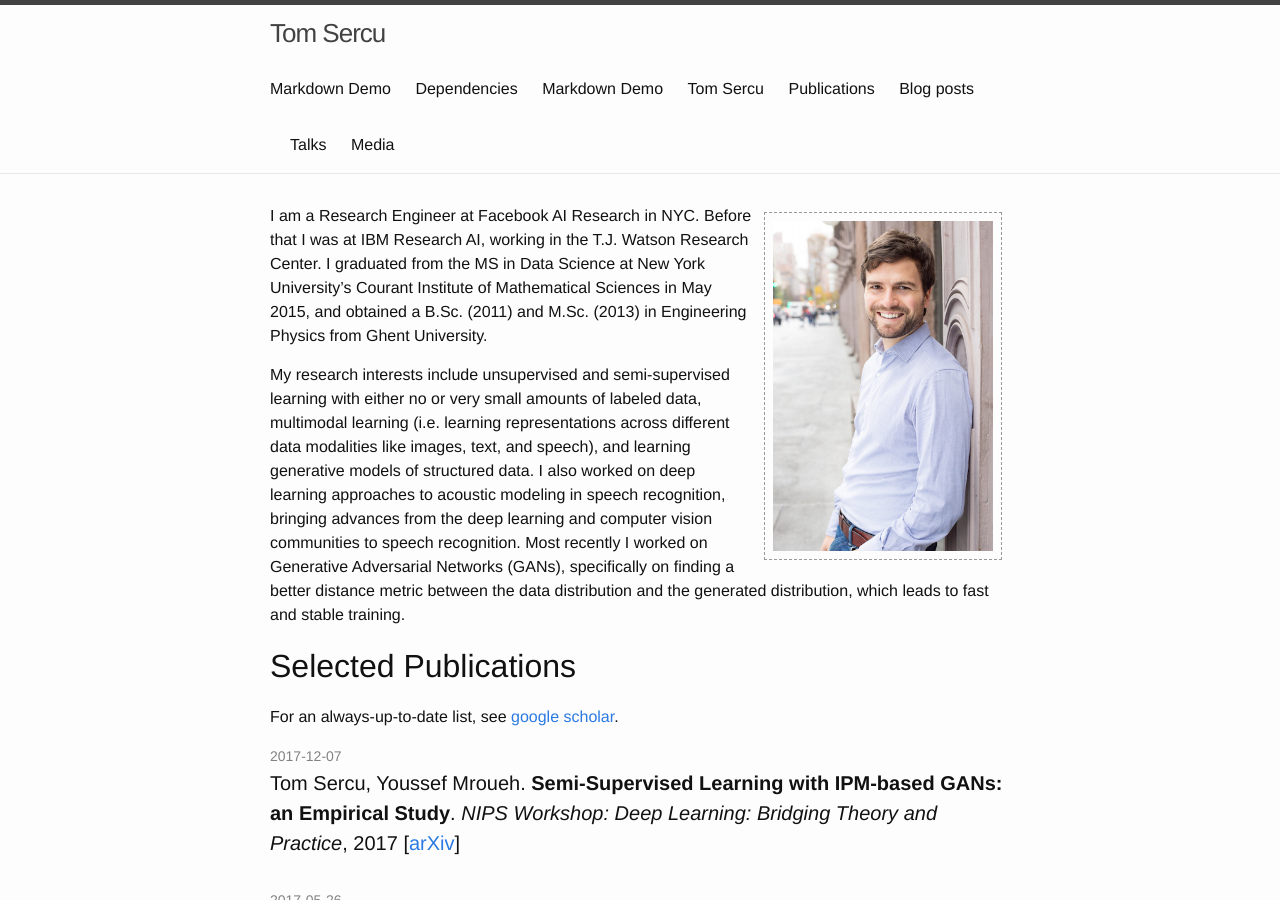
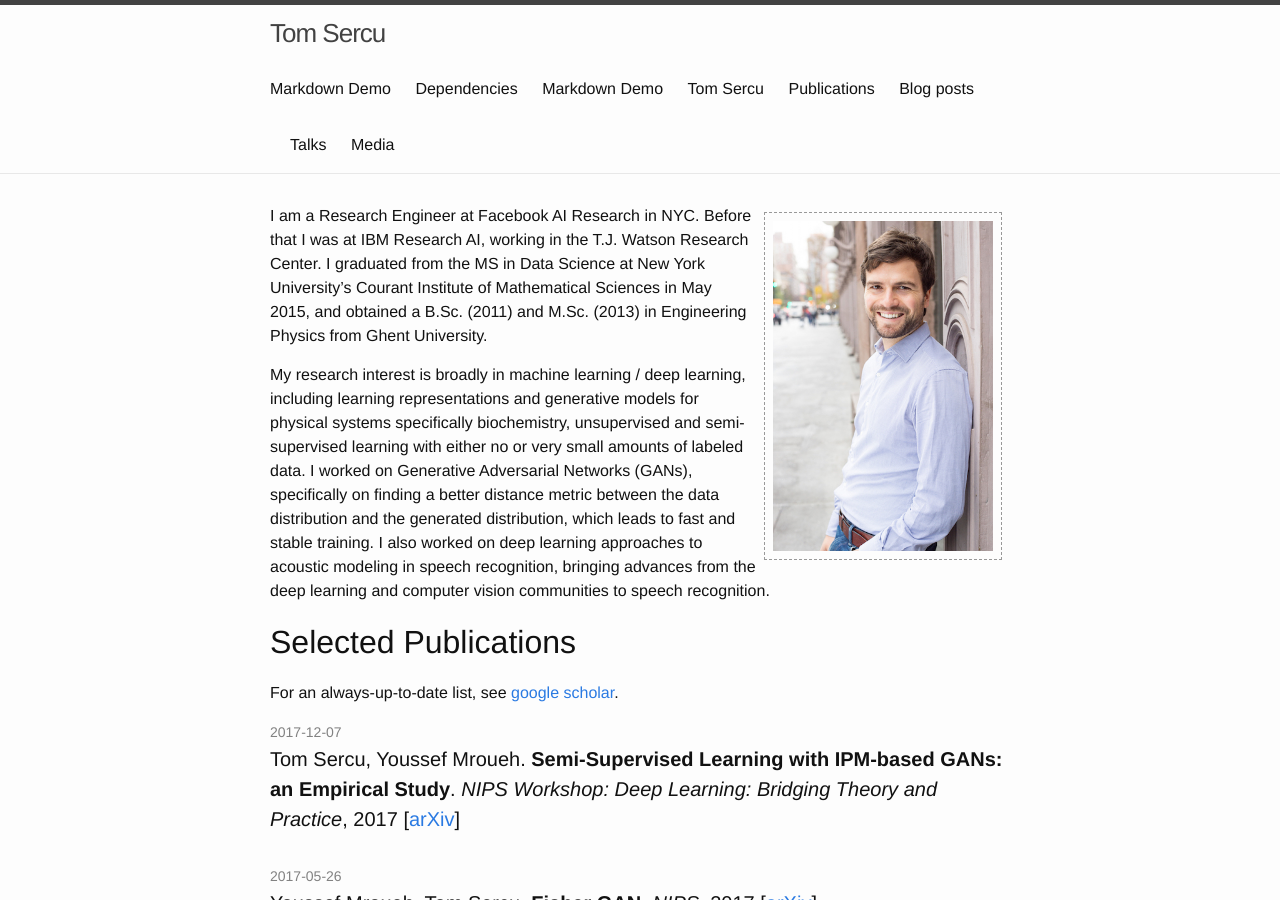
Before and after one commit to tomsercu/tomsercu.github.io, a Jekyll site: the page built from index.md, in a window 1280 px wide and 900 px high. Built offline with Jekyll 4.4.1, drawn with Linux system fonts in a browser that asks for light colours.

Commit message:
short summary update

```diff
--- a/index.md
+++ b/index.md
@@ -11,14 +11,14 @@ Before that I was at IBM Research AI, working in the T.J. Watson Research Center
 I graduated from the MS in Data Science at New York University's Courant Institute of Mathematical Sciences in May 2015,
 and obtained a B.Sc. (2011) and M.Sc. (2013) in Engineering Physics from Ghent University.
 
-My research interests include
-unsupervised and semi-supervised learning with either no or very small amounts of labeled data,
-multimodal learning (i.e. learning representations across different data modalities like images, text, and speech),
-and learning generative models of structured data.
+My research interest is broadly in machine learning / deep learning, including
+learning representations and generative models for physical systems specifically biochemistry,
+unsupervised and semi-supervised learning with either no or very small amounts of labeled data.
+I worked on Generative Adversarial Networks (GANs), specifically on finding a better distance metric
+between the data distribution and the generated distribution, which leads to fast and stable training.
+<!--I worked on multimodal learning: learning representations across different data modalities like images, text, and speech.-->
 I also worked on deep learning approaches to acoustic modeling in speech recognition,
 bringing advances from the deep learning and computer vision communities to speech recognition.
-Most recently I worked on Generative Adversarial Networks (GANs), specifically on finding a better distance metric
-between the data distribution and the generated distribution, which leads to fast and stable training.
 
 # Selected Publications
 For an always-up-to-date list, see [google scholar](https://scholar.google.com/citations?user=FMJePIUAAAAJ).
```
